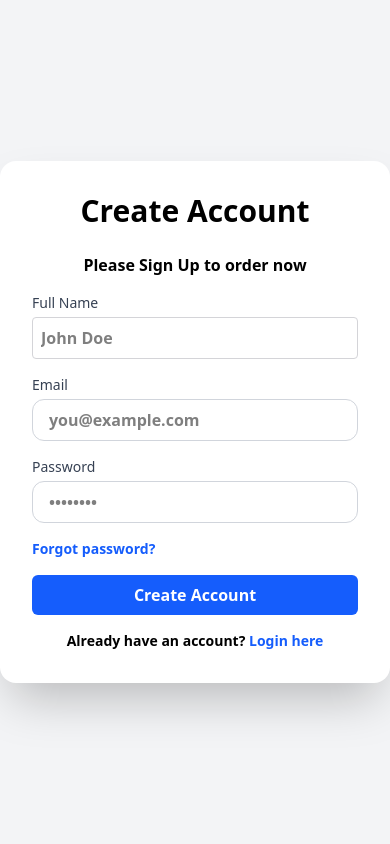
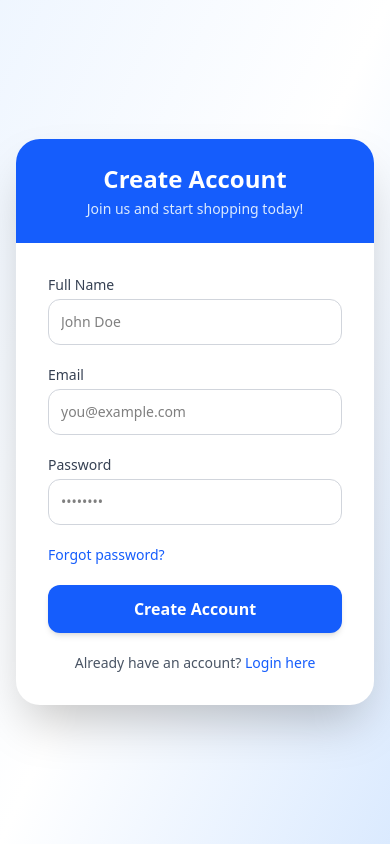
Before and after one commit to kasimtp/E-commerce-furniture, a React (Vite) app: page /login in a window 390 px wide. Built offline with nearby package versions, Linux system fonts and the light colour scheme; a web font is replaced by a local one.

Commit message:
last commit

```diff
--- a/src/components/Login.jsx
+++ b/src/components/Login.jsx
@@ -26,7 +26,7 @@ const Login = () => {
         localStorage.setItem("id", data.user._id);
         setToken(data.token);
         fetchCart();
-        toast.success("Registered successfully");
+        toast.success("Registered successfully 🎉");
       } else {
         toast.error(data.message || "Registration failed");
       }
@@ -37,17 +37,13 @@ const Login = () => {
 
   const handleLogin = async () => {
     try {
-      const { data } = await apiClient.post("/user/login", {
-        email,
-        password,
-      });
-
+      const { data } = await apiClient.post("/user/login", { email, password });
       if (data.success) {
         localStorage.setItem("token", data.token);
         localStorage.setItem("id", data.user._id);
         setToken(data.token);
         fetchCart();
-        toast.success("Logged in successfully");
+        toast.success("Logged in successfully 🎉");
       } else {
         toast.error(data.message || "Login failed");
       }
@@ -70,35 +66,46 @@ const Login = () => {
   }, [token, navigate]);
 
   return (
-    <form onSubmit={onSubmitHandler}>
-      <div className="min-h-screen bg-gray-100 font-semibold flex items-center justify-center">
-        <div className="bg-white shadow-2xl rounded-2xl p-8 w-full max-w-md">
-          <h2 className="text-3xl font-bold text-center mb-6">
-            {state === "Sign Up" ? "Create Account" : "Login"}
+    <div className="min-h-screen flex items-center justify-center bg-gradient-to-br from-blue-50 via-white to-blue-100 px-4">
+      <div className="w-full max-w-md bg-white rounded-3xl shadow-2xl overflow-hidden">
+        {/* Header Section */}
+        <div className="bg-blue-600 py-6 text-center">
+          <h2 className="text-2xl md:text-3xl font-bold text-white">
+            {state === "Sign Up" ? "Create Account" : "Welcome Back"}
           </h2>
+          <p className="text-blue-100 text-sm md:text-base mt-1">
+            {state === "Sign Up"
+              ? "Join us and start shopping today!"
+              : "Log in to continue your shopping experience"}
+          </p>
+        </div>
 
-          <p className="text-center mb-4">
-            Please {state === "Sign Up" ? "Sign Up" : "Log in"} to order now
-          </p>
-
+        {/* Form Section */}
+        <form onSubmit={onSubmitHandler} className="p-8 space-y-5">
           {state === "Sign Up" && (
-            <div className="mb-4">
-              <label htmlFor="name" className="block text-sm font-medium text-gray-700">
+            <div>
+              <label
+                htmlFor="name"
+                className="block text-sm font-medium text-gray-700 mb-1"
+              >
                 Full Name
               </label>
               <input
                 type="text"
                 id="name"
                 onChange={(e) => setName(e.target.value)}
-                className="border border-zinc-300 rounded w-full p-2 mt-1"
+                className="w-full border border-gray-300 rounded-xl p-3 text-sm focus:outline-none focus:ring-2 focus:ring-blue-500"
                 placeholder="John Doe"
                 required
               />
             </div>
           )}
 
-          <div className="mb-4">
-            <label htmlFor="email" className="block text-sm font-medium text-gray-700">
+          <div>
+            <label
+              htmlFor="email"
+              className="block text-sm font-medium text-gray-700 mb-1"
+            >
               Email
             </label>
             <input
@@ -106,14 +113,17 @@ const Login = () => {
               id="email"
               value={email}
               onChange={(e) => setEmail(e.target.value)}
-              className="mt-1 w-full px-4 py-2 border border-gray-300 rounded-xl focus:outline-none focus:ring-2 focus:ring-blue-500"
+              className="w-full border border-gray-300 rounded-xl p-3 text-sm focus:outline-none focus:ring-2 focus:ring-blue-500"
               placeholder="you@example.com"
               required
             />
           </div>
 
-          <div className="mb-4">
-            <label htmlFor="password" className="block text-sm font-medium text-gray-700">
+          <div>
+            <label
+              htmlFor="password"
+              className="block text-sm font-medium text-gray-700 mb-1"
+            >
               Password
             </label>
             <input
@@ -121,37 +131,39 @@ const Login = () => {
               id="password"
               value={password}
               onChange={(e) => setPassword(e.target.value)}
-              className="mt-1 w-full px-4 py-2 border border-gray-300 rounded-xl focus:outline-none focus:ring-2 focus:ring-blue-500"
+              className="w-full border border-gray-300 rounded-xl p-3 text-sm focus:outline-none focus:ring-2 focus:ring-blue-500"
               placeholder="••••••••"
               required
             />
           </div>
 
-          <div className="flex justify-between items-center mb-4">
-            <div className="text-sm text-blue-600 hover:underline cursor-pointer">
+          <div className="flex justify-between items-center">
+            <span className="text-sm text-blue-600 hover:underline cursor-pointer">
               Forgot password?
-            </div>
+            </span>
           </div>
 
           <button
             type="submit"
-            className="bg-blue-600 text-white w-full py-2 rounded-md text-base hover:bg-blue-700 transition"
+            className="w-full bg-blue-600 hover:bg-blue-700 text-white py-3 rounded-xl text-base font-semibold shadow-md transition duration-300"
           >
             {state === "Sign Up" ? "Create Account" : "Login"}
           </button>
 
-          <p className="text-sm text-center mt-4">
-            {state === "Sign Up" ? "Already have an account?" : "Create a new account?"}{" "}
+          <p className="text-center text-sm text-gray-600">
+            {state === "Sign Up"
+              ? "Already have an account?"
+              : "Don't have an account?"}{" "}
             <span
               onClick={() => setState(state === "Sign Up" ? "Login" : "Sign Up")}
-              className="text-blue-600 hover:underline cursor-pointer"
+              className="text-blue-600 font-medium hover:underline cursor-pointer"
             >
-              {state === "Sign Up" ? "Login here" : "Click here"}
+              {state === "Sign Up" ? "Login here" : "Sign up here"}
             </span>
           </p>
-        </div>
+        </form>
       </div>
-    </form>
+    </div>
   );
 };
 
--- a/src/components/Popular.jsx
+++ b/src/components/Popular.jsx
@@ -43,7 +43,7 @@ const Popular = ({ selectedCategory }) => {
   const handleClickwishList = async (id) => {
     const user = localStorage.getItem("id");
     if (!user) {
-      alert("Please login to add to wishlist.");
+      toast.warn("Please login to add to wishlist.");
       navigate("/Login");
       return;
     }
@@ -54,7 +54,7 @@ const Popular = ({ selectedCategory }) => {
         product: id,
         quantity: 1,
       });
-      toast.success("Product added to wishlist!");
+      toast.success("Added to wishlist!");
     } catch (err) {
       console.error("Wishlist error:", err);
       toast.error("Failed to add to wishlist.");
@@ -62,64 +62,94 @@ const Popular = ({ selectedCategory }) => {
   };
 
   return (
-    <div className="w-full -mt-6 bg-gray-50 font-Poppins">
+    <section className="w-full bg-gray-50 py-10 font-Poppins">
       {/* Header */}
-      <div className="text-center mb-4">
-        <h2 className="text-[18px]  md:text-3xl lg:pt-6 pt-4 lg:text-4xl  font-semibold text-[#6C757D]  -tracking-tight font-Poppins ">
-          Trending Now
+      <div className="text-center mb-10">
+        <h2 className="text-2xl sm:text-3xl md:text-4xl lg:text-5xl font-semibold text-gray-700 tracking-tight">
+          ✨ Trending Now
         </h2>
-
+        <p className="text-base md:text-lg text-gray-500 mt-2">
+          Discover what’s popular and trending today
+        </p>
       </div>
 
       {/* Product Grid */}
-      <div className="grid gap-2 px-4 sm:px-6 md:px-12 grid-cols-2 sm:grid-cols-2 md:grid-cols-3 lg:grid-cols-4">
+      <div
+        className="
+          grid gap-6 px-3 sm:px-6 md:px-12
+          grid-cols-1
+          sm:grid-cols-2
+          md:grid-cols-3
+          lg:grid-cols-4
+          xl:grid-cols-5
+        "
+      >
         {filteredProducts.map((item, index) => (
           <div
-            key={index}
-            className="bg-white rounded-lg shadow-xs hover:shadow-lg transition duration-300 flex flex-col h-44 justify-between"
+            key={item._id}
+            className="
+              group bg-white rounded-2xl shadow transition-shadow duration-300
+              flex flex-col overflow-hidden relative hover:shadow-2xl
+            "
           >
             {/* Image Section */}
-            <div className="relative h-48 md:h-60 lg:h-72 overflow-hidden rounded-t-lg cursor-pointer">
+            <div
+              className="relative w-full aspect-[4/5] overflow-hidden cursor-pointer"
+              onClick={() => navigate(`/productdetiles/${item._id}`)}
+            >
               <img
-                onClick={() => navigate(`/productdetiles/${item._id}`)}
                 src={item.image}
                 alt={item.name}
-                className="w-full h-full object-contain p-2 hover:scale-105 transition-transform duration-300"
+                className="w-full h-full object-contain bg-gray-50 p-4 group-hover:scale-105 transition-transform duration-300"
+                loading="lazy"
               />
               {item.discount && (
-                <div className="absolute top-2 left-2 bg-red-500 text-white text-xs font-bold px-2 py-0.5 rounded-full">
+                <span className="absolute top-3 left-3 bg-red-600 text-white text-xs sm:text-sm font-bold px-2 py-1 rounded-full shadow">
                   {item.discount}% OFF
-                </div>
+                </span>
               )}
-              <CiHeart
-                onClick={() => handleClickwishList(item._id)}
-                className="absolute top-2 right-2 text-white bg-[#4CB19A] p-1 rounded-full text-2xl md:text-3xl hover:scale-110 transition"
-              />
+              <button
+                onClick={(e) => {
+                  e.stopPropagation();
+                  handleClickwishList(item._id);
+                }}
+                aria-label="Add to wishlist"
+                className="absolute top-3 right-3 bg-white/90 hover:bg-teal-500 hover:text-white text-[#4CB19A] p-2 rounded-full transition duration-300 shadow"
+              >
+                <CiHeart className="text-lg sm:text-2xl" />
+              </button>
             </div>
 
             {/* Product Info */}
-            <div className="p-4 flex flex-col gap-0">
-              <p className="text-[13px] md:text-base font-medium text-gray-700 truncate">
+            <div className="p-4 flex flex-col gap-1 flex-1">
+              <h3 className="text-base md:text-lg font-medium text-gray-800 truncate">
                 {item.name}
-              </p>
-
-              <div className="text-[#4CB19A] font-bold text-xs md:text-xl">
+              </h3>
+              <div className="text-[#4CB19A] font-semibold text-base md:text-lg">
                 ₹{item.price.toFixed(2)}
               </div>
-
-              {/* Uncomment this for Add to Cart */}
-              {/* <button
-                onClick={() => handleClick(item._id)}
-                className="mt-2 flex items-center justify-center gap-2 bg-[#f0f0f0] hover:bg-[#e5e5e5] text-sm md:text-base font-medium px-4 py-2 rounded shadow"
+              <button
+                onClick={() => navigate(`/productdetiles/${item._id}`)}
+                className="
+                  mt-4 bg-[#4CB19A] text-white text-sm md:text-base py-2 px-3 font-semibold
+                  rounded-lg hover:bg-[#3b917f] transition-colors duration-300 shadow-sm
+                "
               >
-                <FiShoppingCart className="text-lg" />
-                Add to Cart
-              </button> */}
+                View Details
+              </button>
             </div>
           </div>
         ))}
       </div>
-    </div>
+
+      {/* Empty State */}
+      {filteredProducts.length === 0 && (
+        <div className="flex flex-col items-center justify-center py-12 text-gray-500">
+          <span className="text-5xl mb-3">🔎</span>
+          <p className="text-base md:text-lg">No products found in this category.</p>
+        </div>
+      )}
+    </section>
   );
 };
 
```
Also changed, not shown: src/components/Navbar.jsx (+30 -95 lines), src/assets/certificat.jpg (added).
